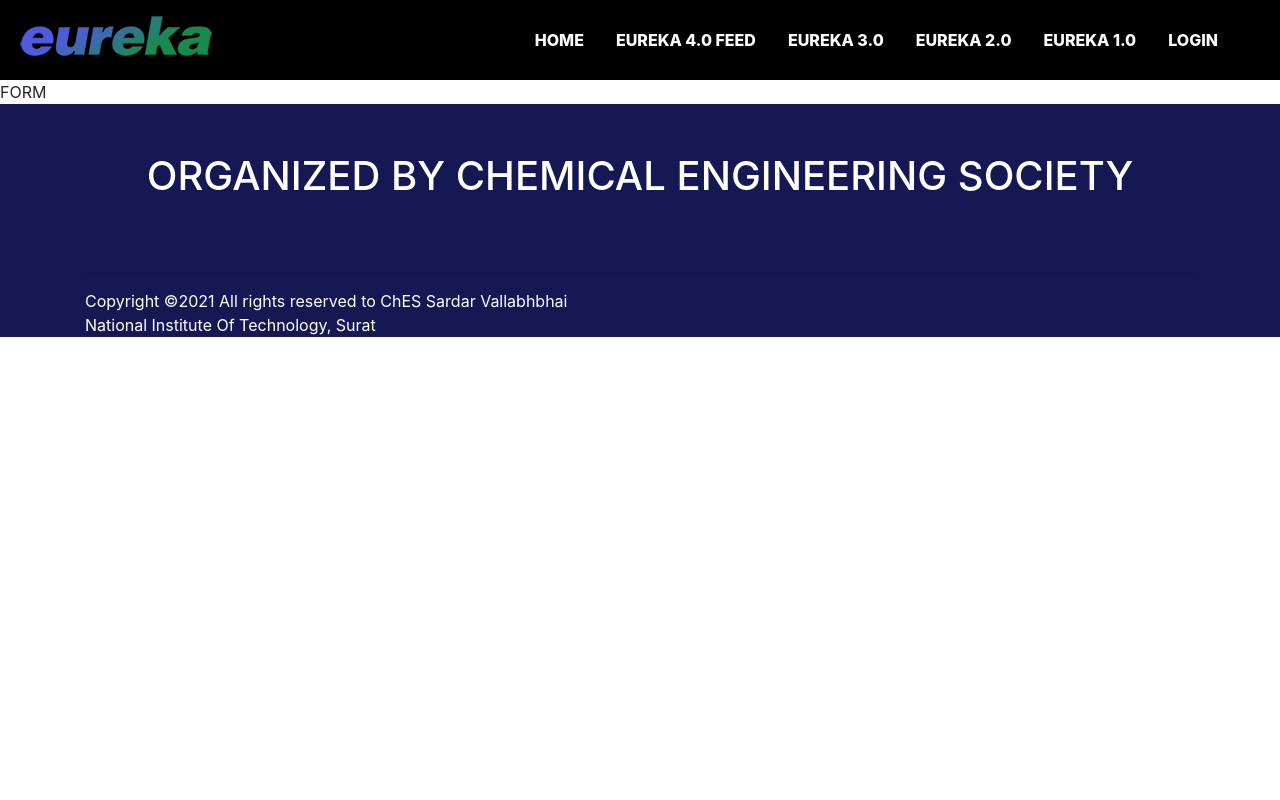
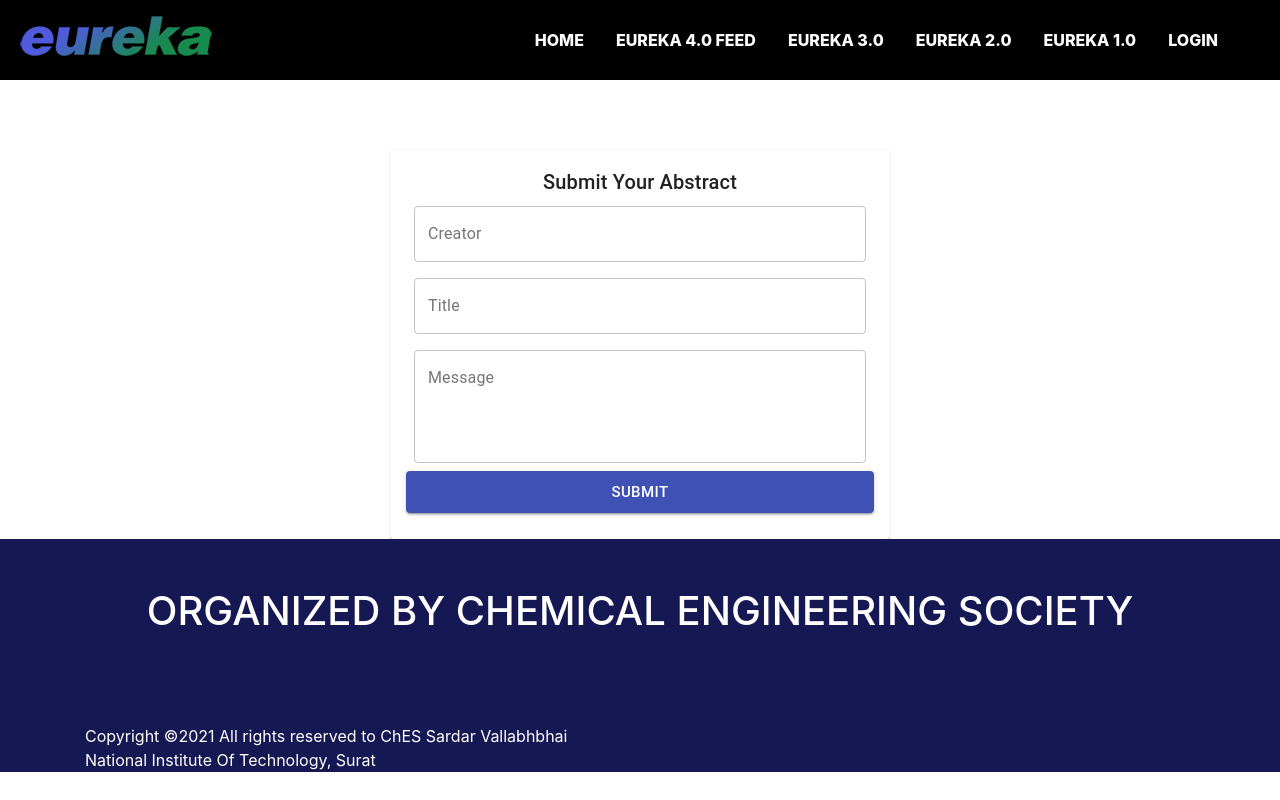
Before and after one commit to P-star-art/Eureka, a React (Create React App) app in the folder client/: page /abstract/create in a window 1280 px wide. Built offline with nearby package versions, Linux system fonts and the light colour scheme.

Commit message:
feat: added form and made get and post requests

```diff
--- a/client/src/Abstracts/CreateAbstract.js
+++ b/client/src/Abstracts/CreateAbstract.js
@@ -1,15 +1,35 @@
-import React from 'react';
+import React, { useState } from 'react';
+import { Typography, TextField, Button, Paper } from "@material-ui/core";
+import { useDispatch } from 'react-redux';
+import { useHistory } from "react-router-dom";
 
 import useStyles from './styles';
+import { createAbstract } from '../actions/abstracts';
 
 const CreateAbstract = () => {
+    const [abstractData, setAbstractData] = useState({
+        creator: '', title: '', message: ''
+    })
+    const classes = useStyles();
+    const dispatch = useDispatch();
+    const history = useHistory();
 
-    const classes = useStyles();
+    const handleSubmit = (e) => {
+        e.preventDefault();
+        dispatch(createAbstract(abstractData));
+        history.push("/feed");
+    }
 
     return (
-        <div>
-            FORM
-        </div>
+        <Paper className={classes.paper}>
+            <form autoComplete="off" noValidate className={`${classes.root} ${classes.form}`} onSubmit={handleSubmit}>
+                <Typography variant="h6">Submit Your Abstract</Typography>
+                <TextField name="creator" variant="outlined" label="Creator" fullWidth value={abstractData.creator} onChange={(e) => setAbstractData({ ...abstractData, creator: e.target.value })} />
+                <TextField name="title" variant="outlined" label="Title" fullWidth value={abstractData.title} onChange={(e) => setAbstractData({ ...abstractData, title: e.target.value })} />
+                <TextField name="message" variant="outlined" label="Message" fullWidth multiline rows={4} value={abstractData.message} onChange={(e) => setAbstractData({ ...abstractData, message: e.target.value })} />
+                <Button className={classes.buttonSubmit} variant="contained" color="primary" size="large" type="submit" fullWidth>Submit</Button>
+            </form>
+        </Paper>
     )
 }
 
--- a/client/src/Abstracts/styles.js
+++ b/client/src/Abstracts/styles.js
@@ -8,6 +8,15 @@ export default makeStyles((theme) => ({
   },
   paper: {
     padding: theme.spacing(2),
+    width: "90%",
+    maxWidth: "500px",
+    margin: "auto",
+    marginTop: "150px",
+  },
+  paper1: {
+    padding: theme.spacing(2),
+
+    margin: "auto",
   },
   form: {
     display: 'flex',
--- a/client/src/actions/abstracts.js
+++ b/client/src/actions/abstracts.js
@@ -9,3 +9,12 @@ export const getAbstracts = () => async (dispatch) => {
     }
 
 }
+
+export const createAbstract = (abstract) => async (dispatch) => {
+    try {
+      const { data } = await api.createAbstract(abstract);
+      dispatch({ type: 'CREATE', payload: data });
+    } catch (error) {
+      console.log(error.message);
+    }
+  };
--- a/client/src/api/index.js
+++ b/client/src/api/index.js
@@ -3,3 +3,4 @@ import axios from 'axios';
 const url = 'http://localhost:5000/abstracts';
 
 export const fetchAbstracts = () => axios.get(url);
+export const createAbstract = (newAbstract) => axios.post(url, newAbstract);
--- a/client/src/reducers/abstracts.js
+++ b/client/src/reducers/abstracts.js
@@ -3,7 +3,7 @@ export default (abstracts = [], action) => {
         case 'FETCH_ALL':
             return action.payload;
         case 'CREATE':
-            return abstracts;
+            return [...abstracts, action.payload];
         default:
             return abstracts;
     }
```
